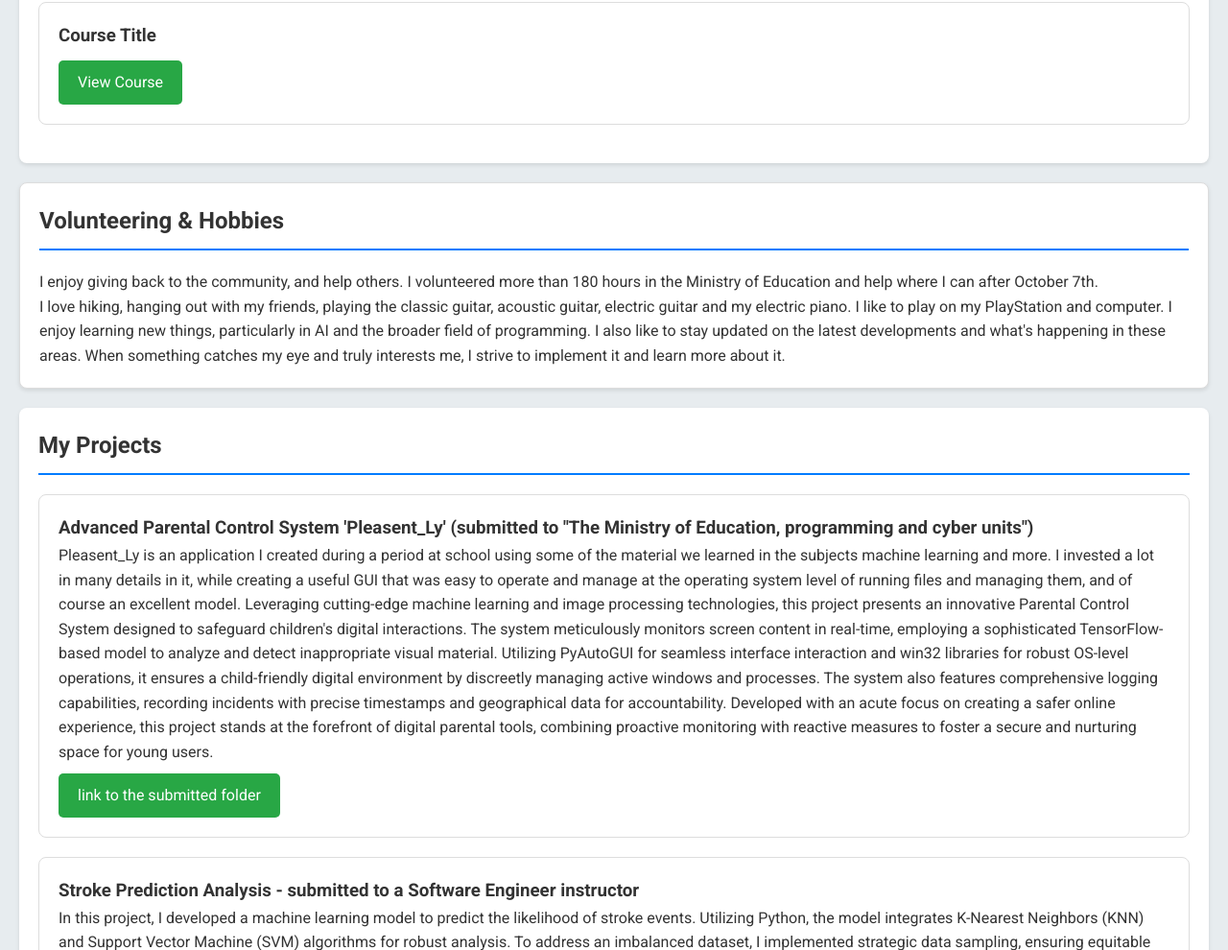
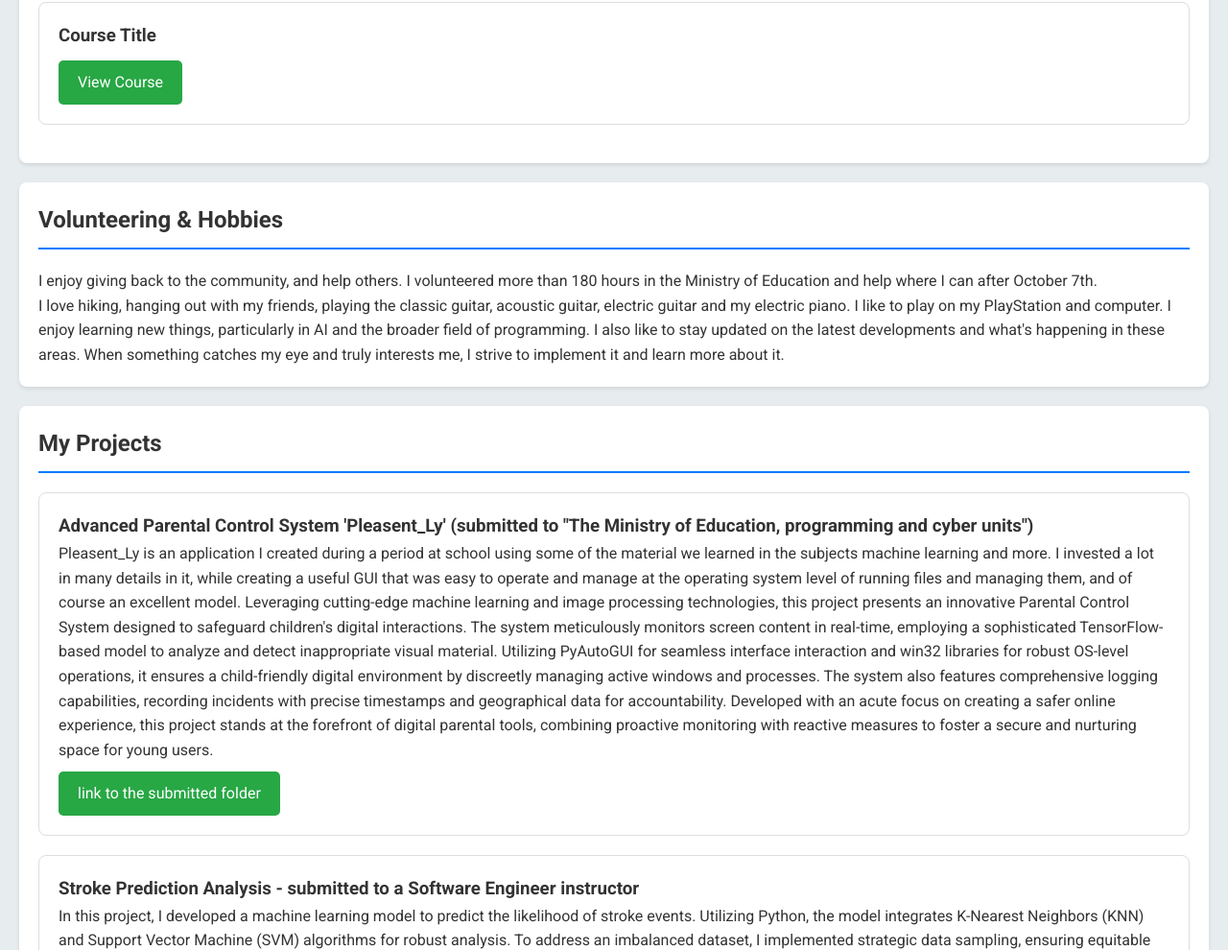
Before and after one commit to ron-marom12/ron-marom12.github.io, a plain HTML site: page index.html in a window 1280 px wide. Shown: the part 4005-4995 px from the top of the page at 96% size. Drawn offline with Linux system fonts and the light colour scheme.

Commit message:
Update style.css

```diff
--- a/style.css
+++ b/style.css
@@ -55,7 +55,7 @@ section {
     margin-bottom: 20px;
 }
 
-.course, .project, #volunteering-hobbies {
+.education, .skills-languages, .course, .project, .volunteering-hobbies {
     margin-bottom: 20px;
     padding: 20px;
     border: 1px solid #ddd;
```
